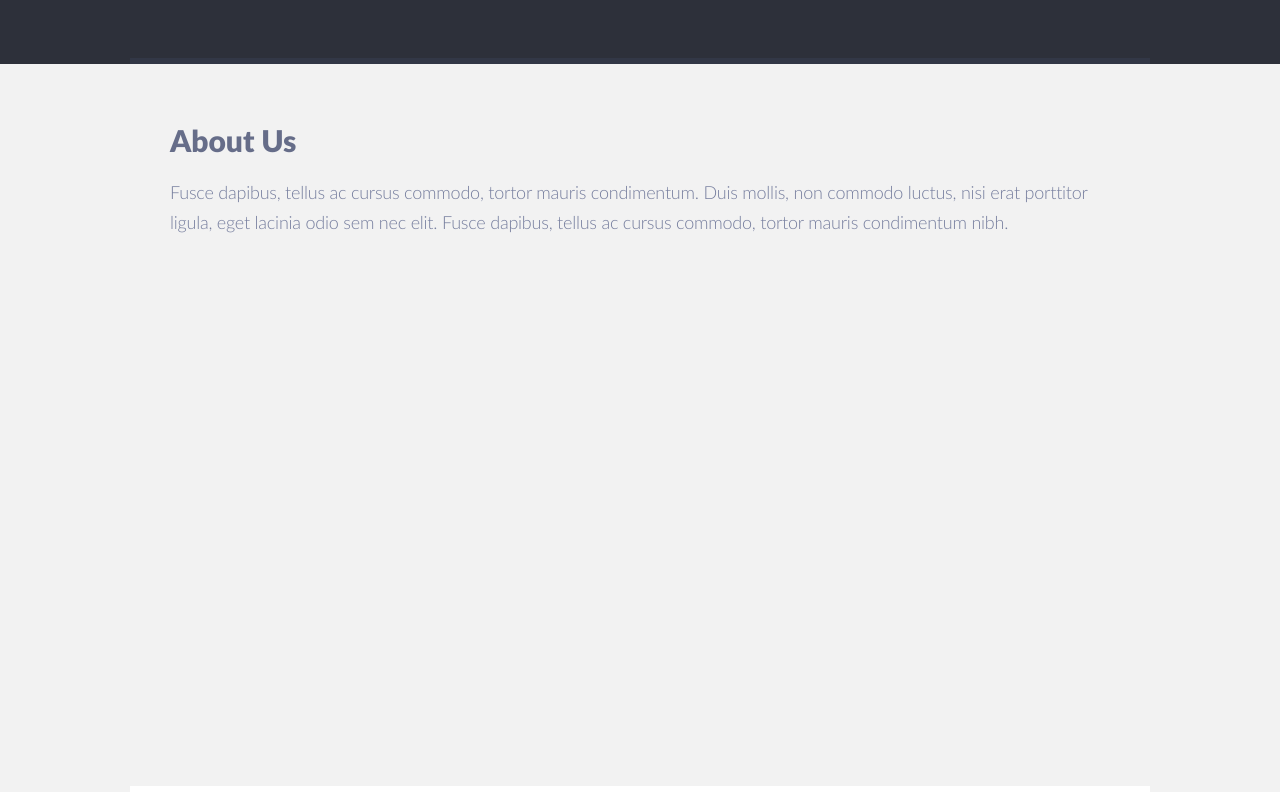
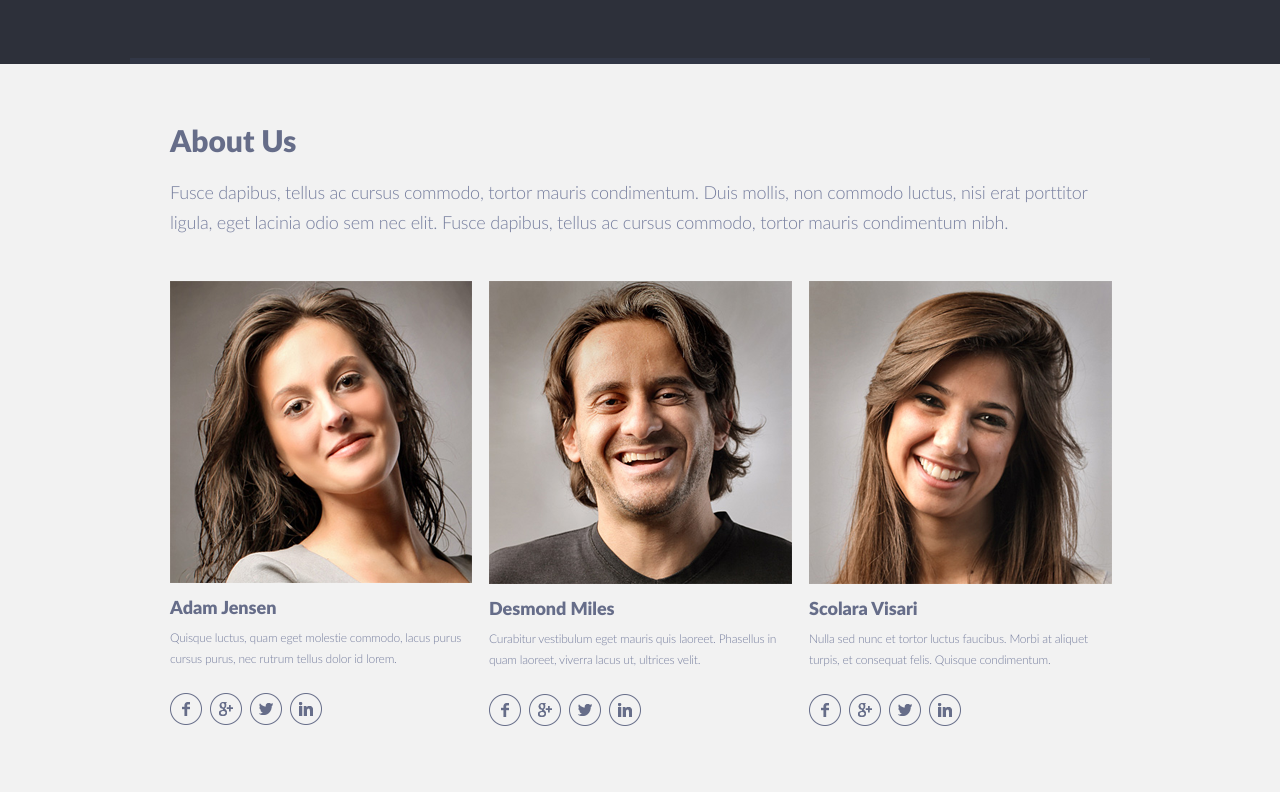
Before and after one commit to ann-sadovskaya/singolo, a plain HTML site: page singolo2.html in a window 1280 px wide. Shown: the part 806-1604 px from the top of the page. Drawn offline with nearby package versions, Linux system fonts and the light colour scheme; files whose address does not match are found by name.

Commit message:
feat: add about us section

```diff
--- a/singolo2.css
+++ b/singolo2.css
@@ -97,9 +97,47 @@ body {
 
 .about {
     background-color: #f2f2f2;
+    border-bottom: 6px solid #ffffff;
 }
 
 .about-container {
     height: 728px;
-    border-bottom: 6px solid #ffffff;
 }
+
+.team {
+    margin-top: 45px;
+    display: flex;
+    justify-content: space-between;
+}
+
+.person {
+    flex-basis: 33.3%;
+    margin-right: 17px;
+}
+
+.person:nth-child(3n+3) {
+    margin-right: 0px;
+}
+
+.person .title {
+    margin: 0;
+    padding: 13px 0;
+    font-size: 18px;
+}
+
+.person .description {
+    font-size: 12px;
+    line-height: 21px;
+}
+
+.social-icons {
+    margin: 0;
+    padding: 0;
+    display: flex;
+    list-style: none;
+    justify-content: flex-start;
+}
+
+.icon {
+    margin: 26px 8px 0 0;
+}
--- a/singolo2.html
+++ b/singolo2.html
@@ -74,6 +74,44 @@
                         ligula, eget lacinia odio sem nec elit. Fusce dapibus, tellus ac cursus commodo, tortor mauris
                         condimentum nibh.</p>
             </header>
+            <section class="team">
+                <div class="person">
+                    <img src="asserts/person1.png" alt="person 1">
+                    <h3 class="title">Adam Jensen</h3>
+                    <p class="description">Quisque luctus, quam eget molestie commodo, lacus purus cursus purus, nec
+                        rutrum tellus dolor id lorem.</p>
+                    <ul class="social-icons">
+                        <li class="icon"><a><img src="asserts/facebook.png" alt="facebook"></a></li>
+                        <li class="icon"><a><img src="asserts/google.png" alt="google"></a></li>
+                        <li class="icon"><a><img src="asserts/twitter.png" alt="twitter"></a></li>
+                        <li class="icon"><a><img src="asserts/linkedIn.png" alt="linkedIn"></a></li>
+                    </ul>
+                </div>
+                <div class="person">
+                    <img src="asserts/person2.png" alt="person 2">
+                    <h3 class="title">Desmond Miles</h3>
+                    <p class="description">Curabitur vestibulum eget mauris quis laoreet. Phasellus in quam laoreet,
+                        viverra lacus ut, ultrices velit.</p>
+                    <ul class="social-icons">
+                        <li class="icon"><a><img src="asserts/facebook.png" alt="facebook"></a></li>
+                        <li class="icon"><a><img src="asserts/google.png" alt="google"></a></li>
+                        <li class="icon"><a><img src="asserts/twitter.png" alt="twitter"></a></li>
+                        <li class="icon"><a><img src="asserts/linkedIn.png" alt="linkedIn"></a></li>
+                    </ul>
+                </div>
+                <div class="person">
+                    <img src="asserts/person3.png" alt="person 3">
+                    <h3 class="title">Scolara Visari</h3>
+                    <p class="description">Nulla sed nunc et tortor luctus faucibus. Morbi at aliquet turpis, et
+                        consequat felis. Quisque condimentum.</p>
+                    <ul class="social-icons">
+                        <li class="icon"><a><img src="asserts/facebook.png" alt="facebook"></a></li>
+                        <li class="icon"><a><img src="asserts/google.png" alt="google"></a></li>
+                        <li class="icon"><a><img src="asserts/twitter.png" alt="twitter"></a></li>
+                        <li class="icon"><a><img src="asserts/linkedIn.png" alt="linkedIn"></a></li>
+                    </ul>
+                </div>
+            </section>
         </div>
     </section>
 </body>
```
Also changed, not shown: asserts/facebook.png (added), asserts/google.png (added), asserts/linkedIn.png (added), asserts/location.png (added), asserts/mail.png (added), asserts/person1.png (added), asserts/person2.png (added), asserts/person3.png (added), asserts/twitter.png (added).
